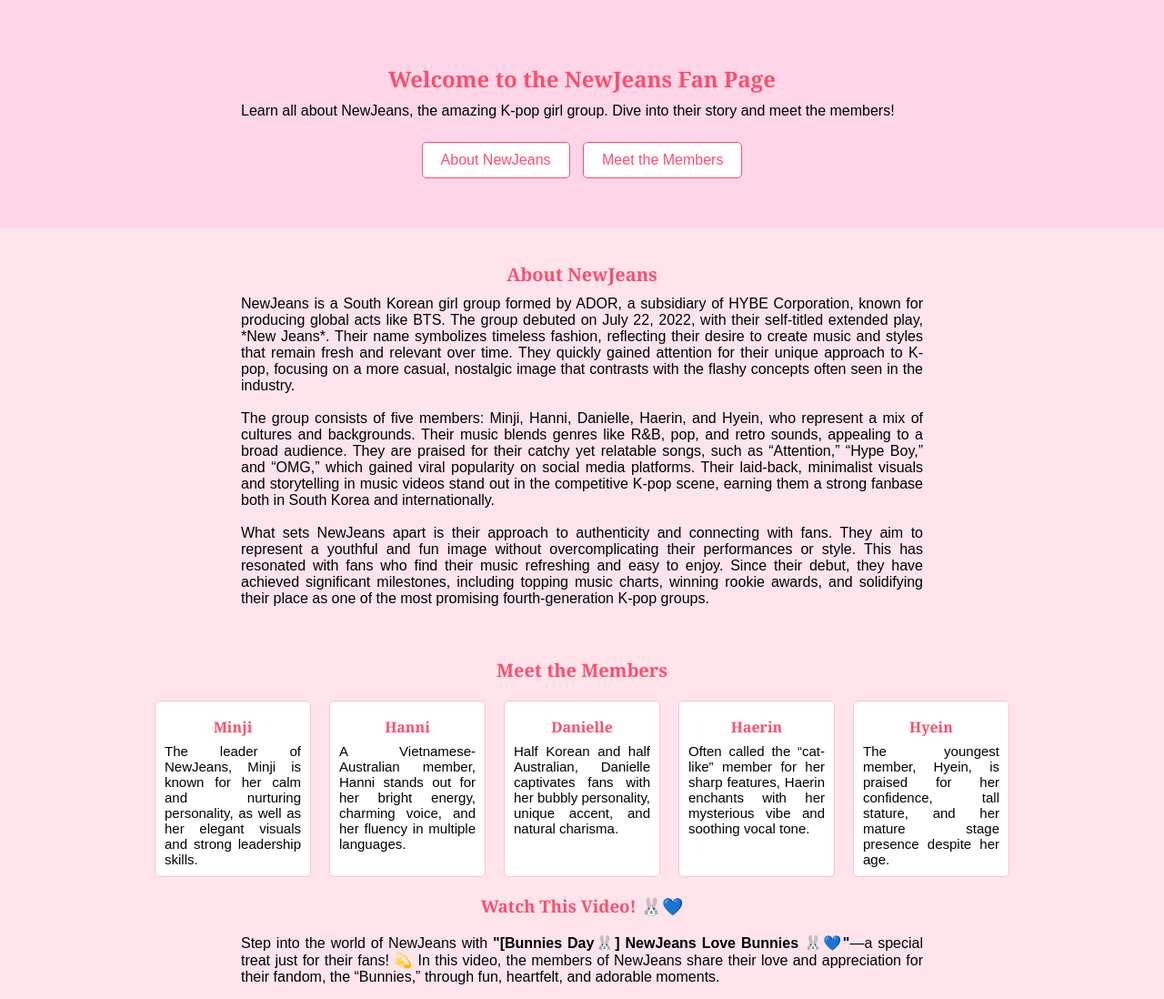
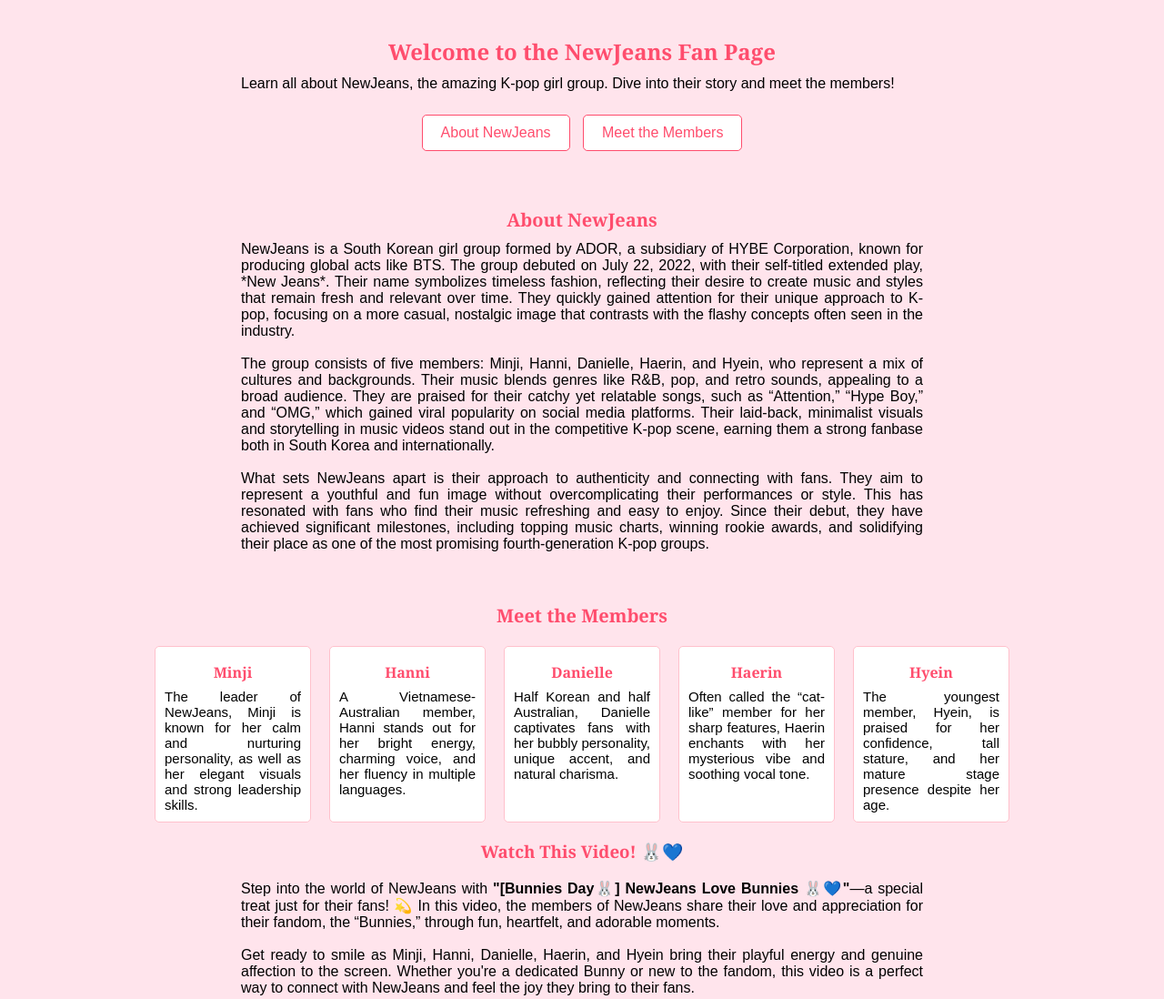
Before and after one commit to rieriepontilas/Website, a plain HTML site: page index.html in a window 1280 px wide. Shown: the top 1098 px of the page at 91% size. Drawn offline with Linux system fonts and the light colour scheme.

Commit message:
Update index.html

```diff
--- a/index.html
+++ b/index.html
@@ -24,15 +24,6 @@
     }
 
     /* Introduction Section */
-    #intro {
-      background-color: #ffd6e8; /* Light pink section */
-    background-repeat: no-repeat;
-    background-attachment: fixed;
-    background-position: center;
-    background-size: cover;
-      padding: 50px;
-      text-align: center;
-    }
 
     #intro h1 {
       font-size: 24px;
```
